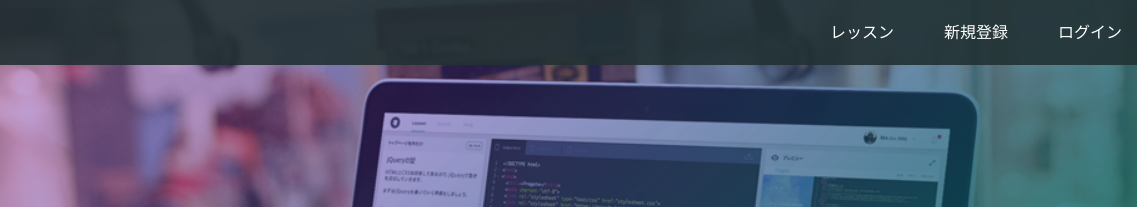
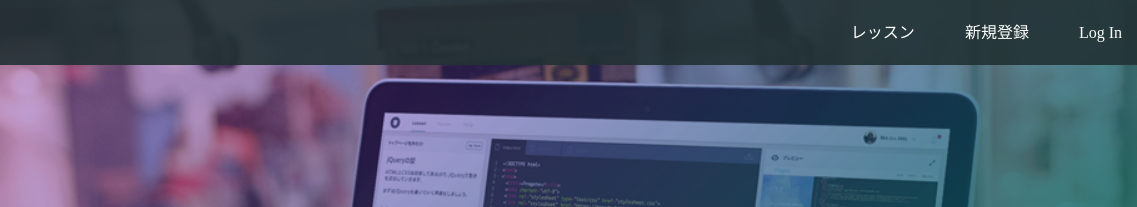
Before and after one commit to KRIO55/test-website-progate, a plain HTML site: page index.html in a window 1280 px wide. Shown: the top 207 px of the page, 143-1280 px from the left. Drawn offline with Linux system fonts and the light colour scheme.

Commit message:
Update index.html

```diff
--- a/index.html
+++ b/index.html
@@ -17,7 +17,7 @@
       <div class="header-right">
         <a href="#">レッスン</a>
         <a href="#">新規登録</a>
-        <a href="#" class="login">ログイン</a>
+        <a href="#" class="login">Log In</a>
       </div>
     </div>
   </header>
```
